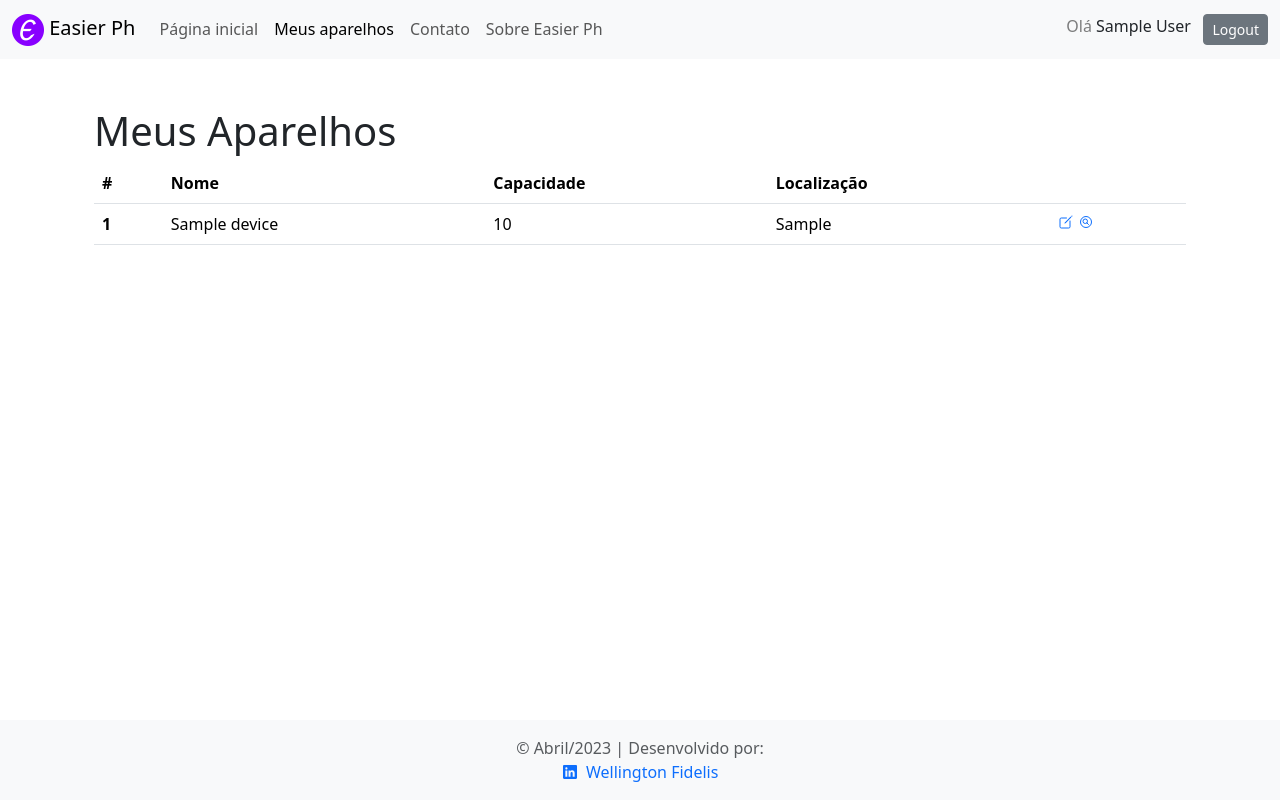
After one commit to rafaelaport/projeto_tcc, a Django app: page /devices/list/ in a window 1280 px wide. The commit adds this page. Run offline with Django 4.2, Linux system fonts and the light colour scheme; a user stored in the database is signed in; tables that the repository leaves empty hold one stand-in row (values such as "Sample post").

Commit message:
feat(backend and frontend): create a page to list device per current user.

```diff
--- /dev/null
+++ b/project_django/devices/urls.py
@@ -0,0 +1,9 @@
+from django.urls import path
+from .views import DevicesView
+
+
+app_name = 'devices'
+
+urlpatterns = [
+  path('list/', DevicesView.as_view(), name='devices-list'),
+]
--- a/project_django/devices/views.py
+++ b/project_django/devices/views.py
@@ -1,3 +1,22 @@
+from django.contrib.auth.decorators import login_required
 from django.shortcuts import render
+from devices.models import Device
+from users.models import CustomUser
+from django.views.generic.list import ListView
+
 
 # Create your views here.
+class DevicesView(ListView):
+    template_name = "devices/list.html"
+    model = Device
+
+    def get_context_data(self, **kwargs):
+        context = super().get_context_data(**kwargs)
+        # context["devices"] = Device.objects.all()
+        print("##########  ", self.request.user.id)
+        return context
+
+    def get_queryset(self):
+        queryset = super(DevicesView, self).get_queryset()
+        queryset = queryset.filter(user=self.request.user)
+        return queryset
--- a/project_django/project_core/urls.py
+++ b/project_django/project_core/urls.py
@@ -21,6 +21,7 @@ urlpatterns = [
     path('admin/', admin.site.urls),
     path("contas/", include('django.contrib.auth.urls')),
     path('', include('pages.urls')),
+    path("devices/", include("devices.urls")),
 ]
 
 
--- a/project_django/templates/base.html
+++ b/project_django/templates/base.html
@@ -7,6 +7,7 @@
     <meta http-equiv="X-UA-Compatible" content="IE=edge">
     <meta name="viewport" content="width=device-width, initial-scale=1.0">
 
+    <!-- Bootstrap 5 -->
     <link href="https://cdn.jsdelivr.net/npm/bootstrap@5.3.0-alpha1/dist/css/bootstrap.min.css" rel="stylesheet" integrity="sha384-GLhlTQ8iRABdZLl6O3oVMWSktQOp6b7In1Zl3/Jr59b6EGGoI1aFkw7cmDA6j6gD" crossorigin="anonymous">
 
     <!-- Favicon -->
@@ -35,6 +36,8 @@
 
     <script src="https://cdn.jsdelivr.net/npm/bootstrap@5.3.0-alpha1/dist/js/bootstrap.bundle.min.js" integrity="sha384-w76AqPfDkMBDXo30jS1Sgez6pr3x5MlQ1ZAGC+nuZB+EYdgRZgiwxhTBTkF7CXvN" crossorigin="anonymous"></script>
     <script src="https://cdn.jsdelivr.net/npm/@popperjs/core@2.11.6/dist/umd/popper.min.js" integrity="sha384-oBqDVmMz9ATKxIep9tiCxS/Z9fNfEXiDAYTujMAeBAsjFuCZSmKbSSUnQlmh/jp3" crossorigin="anonymous"></script>
-<script src="https://cdn.jsdelivr.net/npm/bootstrap@5.3.0-alpha1/dist/js/bootstrap.min.js" integrity="sha384-mQ93GR66B00ZXjt0YO5KlohRA5SY2XofN4zfuZxLkoj1gXtW8ANNCe9d5Y3eG5eD" crossorigin="anonymous"></script>
+    <script src="https://cdn.jsdelivr.net/npm/bootstrap@5.3.0-alpha1/dist/js/bootstrap.min.js" integrity="sha384-mQ93GR66B00ZXjt0YO5KlohRA5SY2XofN4zfuZxLkoj1gXtW8ANNCe9d5Y3eG5eD" crossorigin="anonymous"></script>
+    <script type="module" src="https://unpkg.com/ionicons@7.1.0/dist/ionicons/ionicons.esm.js"></script>
+    <script nomodule src="https://unpkg.com/ionicons@7.1.0/dist/ionicons/ionicons.js"></script>
 </body>
 </html>
--- /dev/null
+++ b/project_django/templates/devices/list.html
@@ -0,0 +1,36 @@
+{% extends 'base.html' %}
+{% block title %}Meus Aparelhos{% endblock %}
+{% block content %}
+<div class="container">
+  <h1>Meus Aparelhos</h1>
+  <div>
+    <table class="table">
+      <thead>
+        <tr>
+          <th scope="col">#</th>
+          <th scope="col">Nome</th>
+          <th scope="col">Capacidade</th>
+          <th scope="col">Localização</th>
+          <th scope="col"></th>
+        </tr>
+      </thead>
+      <tbody>
+        {% for device in object_list %}
+          <tr>
+            <th scope="row">{{ forloop.counter }}</th>
+            <td>{{ device.name }}</td>
+            <td>{{ device.capacity }}</td>
+            <td>{{ device.place }}</td>
+            <td>
+              <a class"btn text-decoration-none" href=""><ion-icon name="create-outline"></ion-icon></a>
+              <a class"btn text-decoration-none" href=""><ion-icon name="search-circle-outline"></ion-icon></a>
+            </td>
+          </tr>
+        {% empty %}
+          <tr>No Devices yet.</tr>
+        {% endfor %}
+      </tbody>
+    </table>
+  </div>
+</div>
+{% endblock content %}
--- a/project_django/templates/pages/about.html
+++ b/project_django/templates/pages/about.html
@@ -1,4 +1,3 @@
-
 {% extends 'base.html' %}
 {% block title %}Sobre Easier Ph{% endblock %}
 {% block content %}
--- a/project_django/templates/partials/footer.html
+++ b/project_django/templates/partials/footer.html
@@ -1,3 +1,10 @@
 <footer class="container-fluid fixed-bottom bg-light text-center mt-3 fs-6">
-  <p class="text-muted pt-3">&copy; Abril/2023 | Desenvolvido por: <a class="text-decoration-none" href="https://www.linkedin.com/in/wellington-fidelis-7b02b167/">Wellington Fidelis</a></p>
+  <p class="text-muted pt-3">
+    &copy; Abril/2023 | Desenvolvido por:
+      <a class="text-decoration-none d-flex justify-content-center align-items-center" href="https://www.linkedin.com/in/wellington-fidelis-7b02b167/">
+        <ion-icon name="logo-linkedin"></ion-icon>
+        &nbsp;
+        Wellington Fidelis
+      </a>
+  </p>
 </footer>
--- a/project_django/templates/partials/navbar.html
+++ b/project_django/templates/partials/navbar.html
@@ -19,7 +19,7 @@
               </a>
             </li>
             <li class="nav-item">
-              <a class="nav-link {% if request.path == '/devices' %}active{% endif %}" href="#" tabindex="-1" aria-disabled="true">Meus aparelhos</a>
+              <a class="nav-link {% if request.path == '/devices/list/' %}active{% endif %}" href="{% url 'devices:devices-list' %}" tabindex="-1" aria-disabled="true">Meus aparelhos</a>
             </li>
         {% endif %}
         <li class="nav-item">
```
Also changed, not shown: project_django/README.md.
